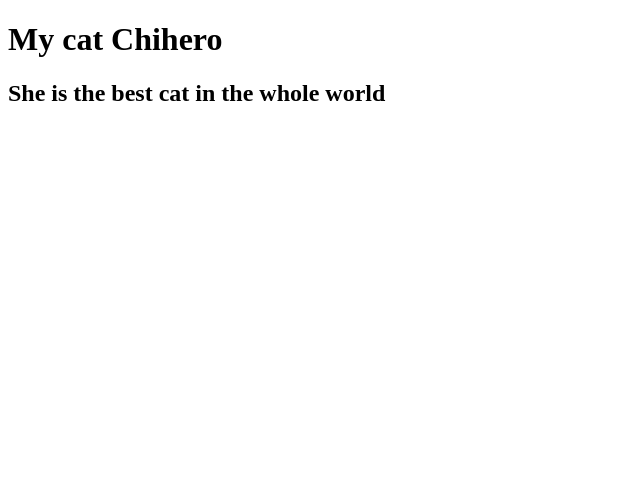
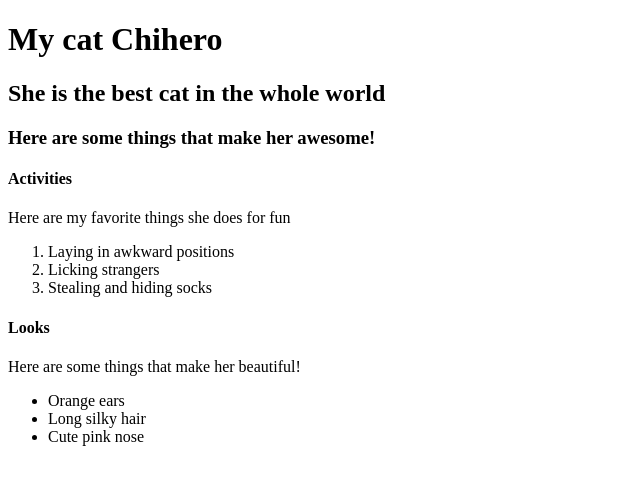
Before and after one commit to jessemckay27/my-cat, a plain HTML site: page my-cat.html in a window 1280 px wide. Shown: the whole page, without its empty margins (0-640 px from the left). Drawn offline with Linux system fonts and the light colour scheme.

Commit message:
add headers, paragraphs, activities and looks lists

```diff
--- a/my-cat.html
+++ b/my-cat.html
@@ -6,3 +6,18 @@
   <body>
     <h1>My cat Chihero</h1>
     <h2>She is the best cat in the whole world</h2>
+    <h3>Here are some things that make her awesome!</h3>
+    <h4>Activities</h4>
+    <p>Here are my favorite things she does for fun</p>
+    <ol>
+      <li>Laying in awkward positions</li>
+      <li>Licking strangers</li>
+      <li>Stealing and hiding socks</li>
+    </ol>
+    <h4>Looks</h4>
+    <p>Here are some things that make her beautiful!</p>
+    <ul>
+      <li>Orange ears</li>
+      <li>Long silky hair</li>
+      <li>Cute pink nose</li>
+    </ul>
```
